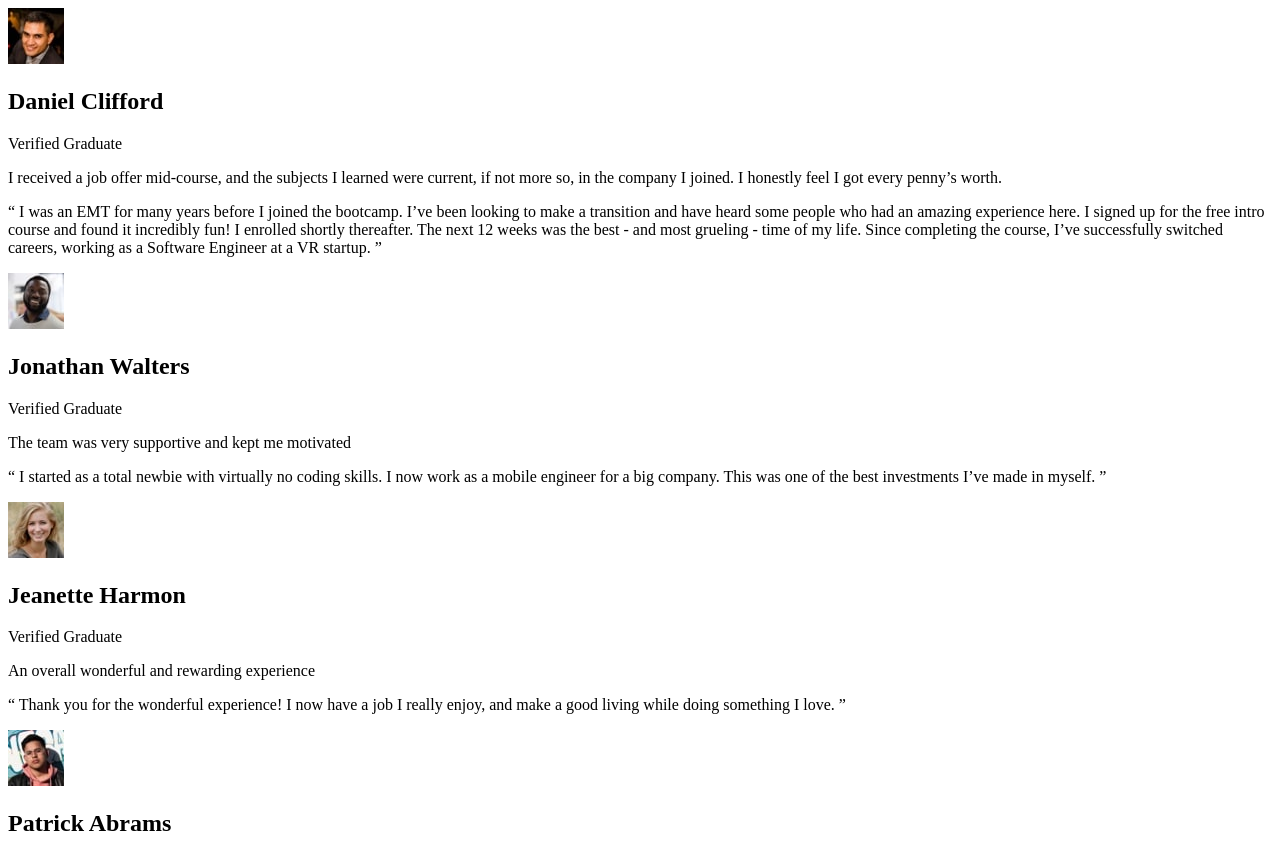
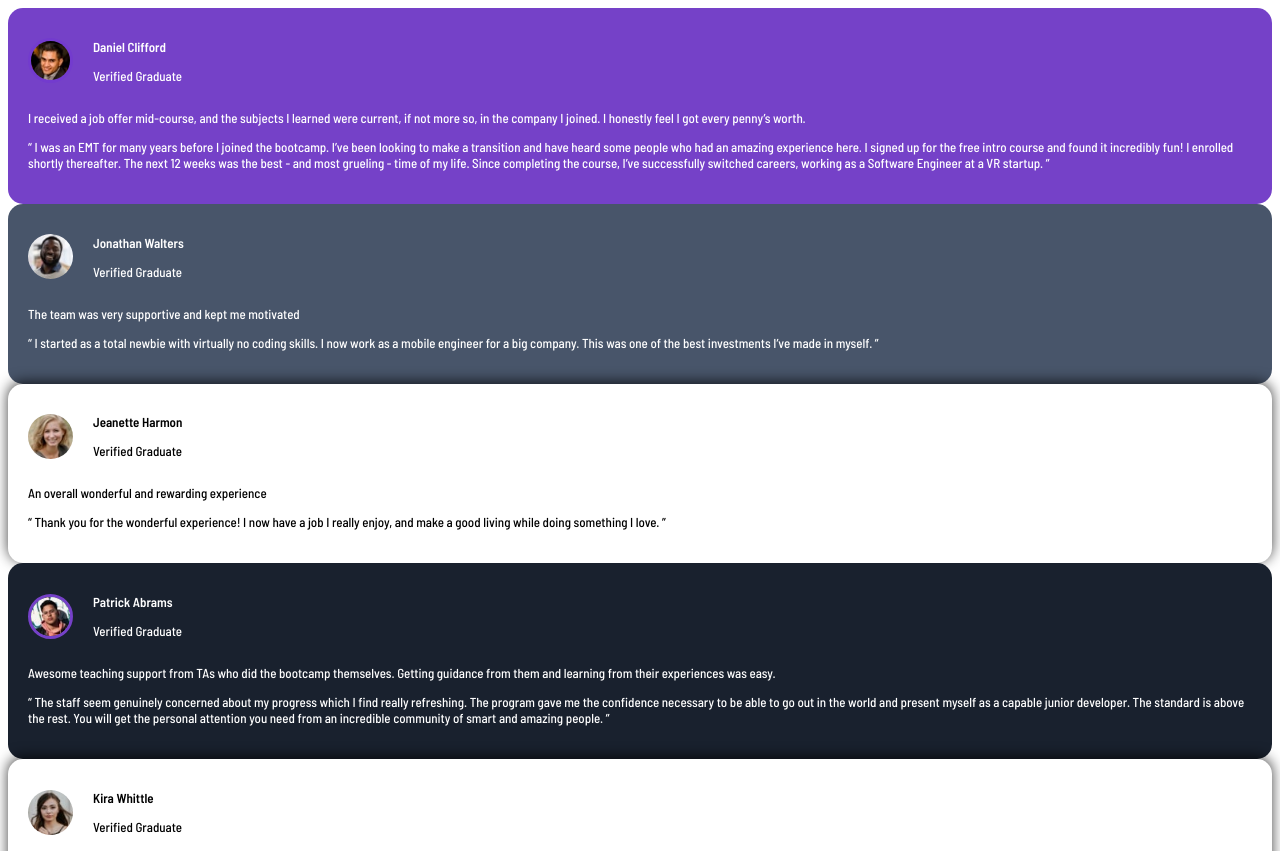
Before and after one commit to Lenimatic/Testimonials-Grid, a plain HTML site: page index.html in a window 1280 px wide. Shown: the top 851 px of the page. Drawn offline with Linux system fonts and the light colour scheme.

Commit message:
second layer of CSS

```diff
--- a/index.html
+++ b/index.html
@@ -2,21 +2,21 @@
 <html lang="en">
 <head>
   <meta charset="UTF-8">
-  <meta name="viewport" content="width=device-width, initial-scale=1.0"> <!-- displays site properly based on user's device -->
+  <meta name="viewport" content="width=device-width, initial-scale=1.0">
 
   <link rel="icon" type="image/png" sizes="32x32" href="./images/favicon-32x32.png">
 
   <title>Frontend Mentor | Testimonials Grid</title>
 
-  <!-- Feel free to remove these styles or customise in your own stylesheet 👍 -->
+
   <link rel="stylesheet" href="style.css">
 </head>
 <body>
   <main class="all__about_them">
-    <article class="about__them">
-      <div class="class=about__">
+    <article class="about__them" id="daniel">
+      <div class="about__" id="daniel">
         <div>
-          <img src="/images/image-daniel.jpg" alt="Daniel's Image">
+          <img class="image" src="/images/image-daniel.jpg" alt="Daniel's Image">
         </div>
         <div>
           <h2 class="name">Daniel Clifford</h2>
@@ -39,7 +39,7 @@
       </p>
     </article>
 
-    <article class="about__them">
+    <article class="about__them" id="jonathan">
       <div class="about__">
         <div>
           <img class="image" src="/images/image-jonathan.jpg" alt="Jonathan's Image">
@@ -61,7 +61,7 @@
       </p>
     </article>
 
-    <article class="about__them">
+    <article class="about__them" id="jeanette">
       <div class="about__">
         <div>
           <img class="image" src="/images/image-jeanette.jpg" alt="Jeanette's Image">
@@ -84,7 +84,7 @@
     </article>
 
 
-    <article class="about__them">
+    <article class="about__them" id="patrick">
       <div class="about__">
         <div>
           <img class="image" src="/images/image-patrick.jpg" alt="Patrick's Image">
@@ -110,7 +110,7 @@
     </article>
 
 
-    <article class="about__them">
+    <article class="about__them" id="kira">
       <div class="about__">
         <div>
           <img class="image" src="/images/image-kira.jpg" alt="Kira's Image">
--- a/style.css
+++ b/style.css
@@ -1,3 +1,47 @@
+@import url('https://fonts.googleapis.com/css2?family=Barlow+Semi+Condensed:wght@500;600&display=swap');
+
+* {
+  font-family: 'Barlow Semi Condensed', sans-serif;
+  font-size: 13px;
+  box-sizing: border-box;
+}
+
+
+.about__them {
+  border-radius: 15px;
+  padding: 20px;
+}
+
+#daniel {
+background-color: hsl(263, 55%, 52%);
+  color: white;
+}
+
+#daniel .image {
+  border: solid hsl(263, 60%, 52%);
+}
+
+#jonathan {
+  background-color: hsl(217, 19%, 35%);
+  color: white;
+}
+
+#patrick {
+  background-color: hsl(219, 29%, 14%);
+  color: white;
+}
+
+#patrick .image {
+  border: solid hsl(263, 55%, 52%) ;
+}
+
+#jeanette {
+  box-shadow: 0px -2px 14px 0px rgba(0,0,0,0.75);
+}
+
+#kira {
+  box-shadow: 0px -2px 14px 0px rgba(0,0,0,0.75);
+}
 
 
 
@@ -14,5 +58,33 @@
 
 
 
+
+
+
+/* heading  */
+
+.about__ {
+display: flex;
+align-items: center;
+}
+
+.image {
+  border-radius: 50%;
+  height: 45px;
+  width: 45px;
+  margin-right: 20px;
+}
+
+
+
+
+
+
+
+
+
+
+
+
 .attribution { font-size: 11px; text-align: center; }
 .attribution a { color: hsl(228, 45%, 44%); }
```
